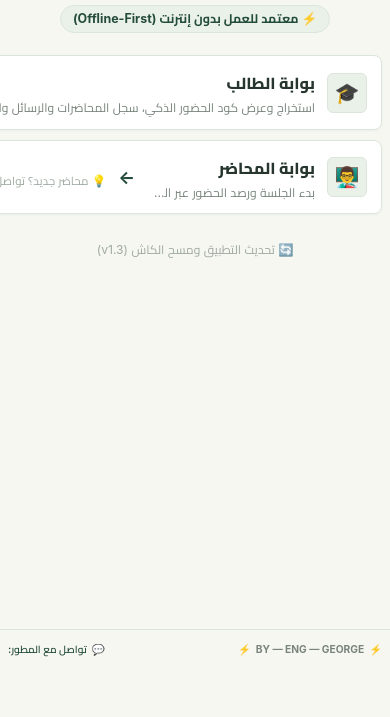
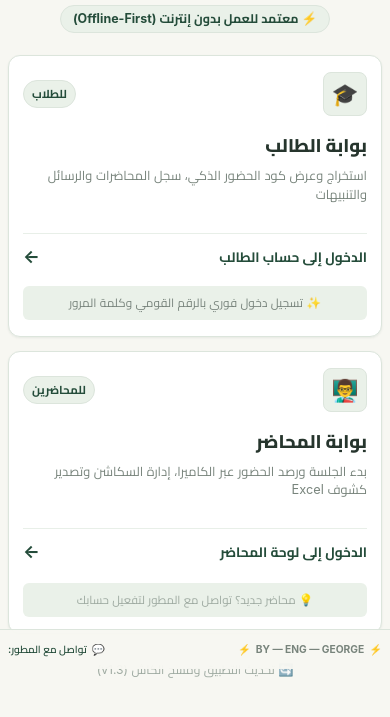
Before and after one commit to george22george9-hue/smart-attendance, a website: page public/index.html in a window 390 px wide. Shown: the part 175-892 px from the top of the page. Before the commit the page ends 844 px from the top, so only its background shows below. Drawn offline with Linux system fonts and the light colour scheme.

Commit message:
fix(ui-ux): overhaul mobile student and instructor cards with balanced vertical layout and symmetric subhints (v1.3.10)

```diff
--- a/public/css/style.css
+++ b/public/css/style.css
@@ -1003,6 +1003,19 @@ input:-webkit-autofill:active {
   font-size: 1.1rem;
 }
 
+.role-card-subhint {
+  display: block;
+  width: 100%;
+  text-align: center;
+  font-size: 0.74rem;
+  color: var(--text-muted);
+  background: var(--bg-secondary);
+  padding: 5px 8px;
+  border-radius: var(--radius-sm);
+  margin-top: 8px;
+  box-sizing: border-box;
+}
+
 .landing-footer-refresh {
   margin-top: 20px;
   text-align: center;
@@ -1899,68 +1912,113 @@ input:-webkit-autofill:active {
 
   .landing-role-grid {
     grid-template-columns: 1fr;
-    gap: 10px;
-    margin-top: 12px;
-  }
-
-  /* Compact Horizontal Mobile Cards (Native Mobile Feel) */
+    gap: 14px;
+    margin-top: 14px;
+    width: 100%;
+    box-sizing: border-box;
+  }
+
+  /* Well-Proportioned Academic Mobile Cards */
   .role-action-card {
     display: flex;
-    flex-direction: row !important;
+    flex-direction: column !important;
+    align-items: stretch !important;
+    justify-content: flex-start !important;
+    gap: 10px;
+    padding: 16px 14px !important;
+    border-radius: var(--radius-lg);
+    background-color: var(--bg-surface);
+    border: 1px solid var(--border);
+    box-shadow: var(--shadow-sm);
+    text-align: right;
+    width: 100%;
+    box-sizing: border-box;
+    cursor: pointer;
+  }
+
+  .role-card-top {
+    display: flex;
     align-items: center;
     justify-content: space-between;
-    gap: 12px;
-    padding: 12px 14px;
-    min-height: 66px;
+    width: 100%;
+    margin-bottom: 2px !important;
+  }
+
+  .role-card-tag {
+    display: inline-block !important;
+    font-size: 0.72rem;
+    padding: 2px 8px;
+    border-radius: var(--radius-full);
+    background: var(--bg-secondary);
+    color: var(--primary);
+    font-weight: 700;
+  }
+
+  .role-icon-box {
+    width: 44px;
+    height: 44px;
     border-radius: var(--radius-md);
-  }
-
-  .role-card-top {
-    margin-bottom: 0 !important;
+    font-size: 1.35rem;
+    display: flex;
+    align-items: center;
+    justify-content: center;
     flex-shrink: 0;
   }
 
-  .role-card-tag {
-    display: none !important;
-  }
-
-  .role-icon-box {
-    width: 40px;
-    height: 40px;
-    font-size: 1.25rem;
-  }
-
   .role-card-body {
-    flex: 1;
-    min-width: 0;
+    width: 100%;
     text-align: right;
   }
 
   .role-card-title {
-    font-size: 1rem;
-    margin-bottom: 2px;
+    font-size: 1.15rem;
+    font-weight: 800;
+    color: var(--text-main);
+    margin-bottom: 4px;
   }
 
   .role-card-desc {
-    font-size: 0.76rem;
-    line-height: 1.35;
-    margin-bottom: 0;
-    white-space: nowrap;
-    overflow: hidden;
-    text-overflow: ellipsis;
+    font-size: 0.8rem;
+    color: var(--text-muted);
+    line-height: 1.45;
+    white-space: normal !important;
+    overflow: visible !important;
+    text-overflow: clip !important;
   }
 
   .role-card-footer {
     display: flex;
     align-items: center;
-    justify-content: center;
-    padding: 0 !important;
-    border-top: none !important;
-    flex-shrink: 0;
+    justify-content: space-between;
+    width: 100%;
+    padding-top: 10px !important;
+    margin-top: 4px;
+    border-top: 1px solid var(--border-subtle) !important;
+    font-size: 0.85rem;
+    font-weight: 700;
+    color: var(--primary);
   }
 
   .role-card-footer span:not(.role-arrow) {
-    display: none !important;
+    display: inline !important;
+  }
+
+  .role-arrow {
+    font-size: 1.1rem;
+    transition: transform 0.2s ease;
+  }
+
+  .role-card-subhint {
+    display: block;
+    width: 100%;
+    text-align: center;
+    font-size: 0.74rem;
+    color: var(--text-muted);
+    background: var(--bg-secondary);
+    padding: 6px 10px;
+    border-radius: var(--radius-sm);
+    margin-top: 6px;
+    box-sizing: border-box;
   }
 
   .form-input, input.form-input, select.form-input, textarea.form-input {
--- a/public/index.html
+++ b/public/index.html
@@ -27,14 +27,14 @@
   <meta name="application-name" content="Agricultural engineer">
 
   <!-- Main Stylesheet (Minimal Academic SaaS Design System) -->
-  <link rel="stylesheet" href="./css/style.css?v=1.3.9">
+  <link rel="stylesheet" href="./css/style.css?v=1.3.10">
   <!-- Instant FOUC Prevention for Theme, Cache & Session/View Persistence -->
   <script>
     (function() {
       try {
         var t = localStorage.getItem('app_theme') || 'light';
         document.documentElement.setAttribute('data-theme', t);
-        var CURRENT_APP_VERSION = '1.3.9';
+        var CURRENT_APP_VERSION = '1.3.10';
         var lastSeenVer = localStorage.getItem('smart_attendance_app_ver');
         if (lastSeenVer && lastSeenVer !== CURRENT_APP_VERSION) {
           localStorage.setItem('smart_attendance_app_ver', CURRENT_APP_VERSION);
@@ -167,6 +167,9 @@
               <div class="role-card-footer student-footer">
                 <span>الدخول إلى حساب الطالب</span>
                 <span class="role-arrow">←</span>
+              </div>
+              <div class="role-card-subhint">
+                <span>✨ تسجيل دخول فوري بالرقم القومي وكلمة المرور</span>
               </div>
             </button>
 
@@ -1634,22 +1637,22 @@
   </div>
 
   <!-- Firebase Cloud SDK (Bundled Locally - 100% Offline Capable) -->
-  <script src="./libs/firebase-app-compat.js?v=1.3.9"></script>
-  <script src="./libs/firebase-firestore-compat.js?v=1.3.9"></script>
+  <script src="./libs/firebase-app-compat.js?v=1.3.10"></script>
+  <script src="./libs/firebase-firestore-compat.js?v=1.3.10"></script>
   <script src="./js/env.js"></script>
-  <script src="./js/firebase-app.js?v=1.3.9"></script>
+  <script src="./js/firebase-app.js?v=1.3.10"></script>
 
   <!-- Local Bundled Libraries (100% Offline Capable) -->
-  <script src="./libs/qrcode.js?v=1.3.9"></script>
-  <script src="./libs/html5-qrcode.min.js?v=1.3.9"></script>
-  <script src="./libs/xlsx.full.min.js?v=1.3.9"></script>
+  <script src="./libs/qrcode.js?v=1.3.10"></script>
+  <script src="./libs/html5-qrcode.min.js?v=1.3.10"></script>
+  <script src="./libs/xlsx.full.min.js?v=1.3.10"></script>
 
   <!-- Application Modules -->
-  <script src="./js/db.js?v=1.3.9"></script>
-  <script src="./js/sync.js?v=1.3.9"></script>
-  <script src="./js/qr-scanner.js?v=1.3.9"></script>
-  <script src="./js/excel.js?v=1.3.9"></script>
-  <script src="./js/app.js?v=1.3.9"></script>
+  <script src="./js/db.js?v=1.3.10"></script>
+  <script src="./js/sync.js?v=1.3.10"></script>
+  <script src="./js/qr-scanner.js?v=1.3.10"></script>
+  <script src="./js/excel.js?v=1.3.10"></script>
+  <script src="./js/app.js?v=1.3.10"></script>
 
 </body>
 </html>
```
Also changed, not shown: public/sw.js (+13 -13 lines).
